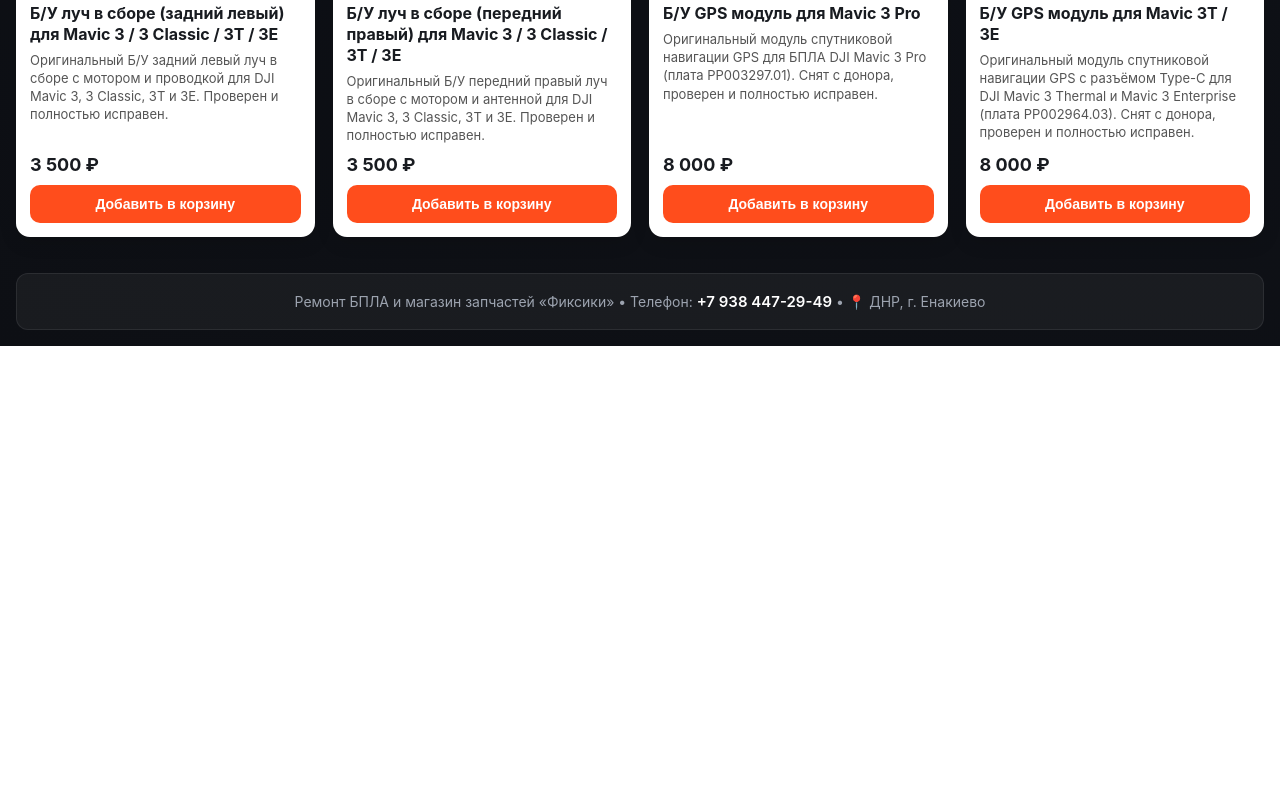
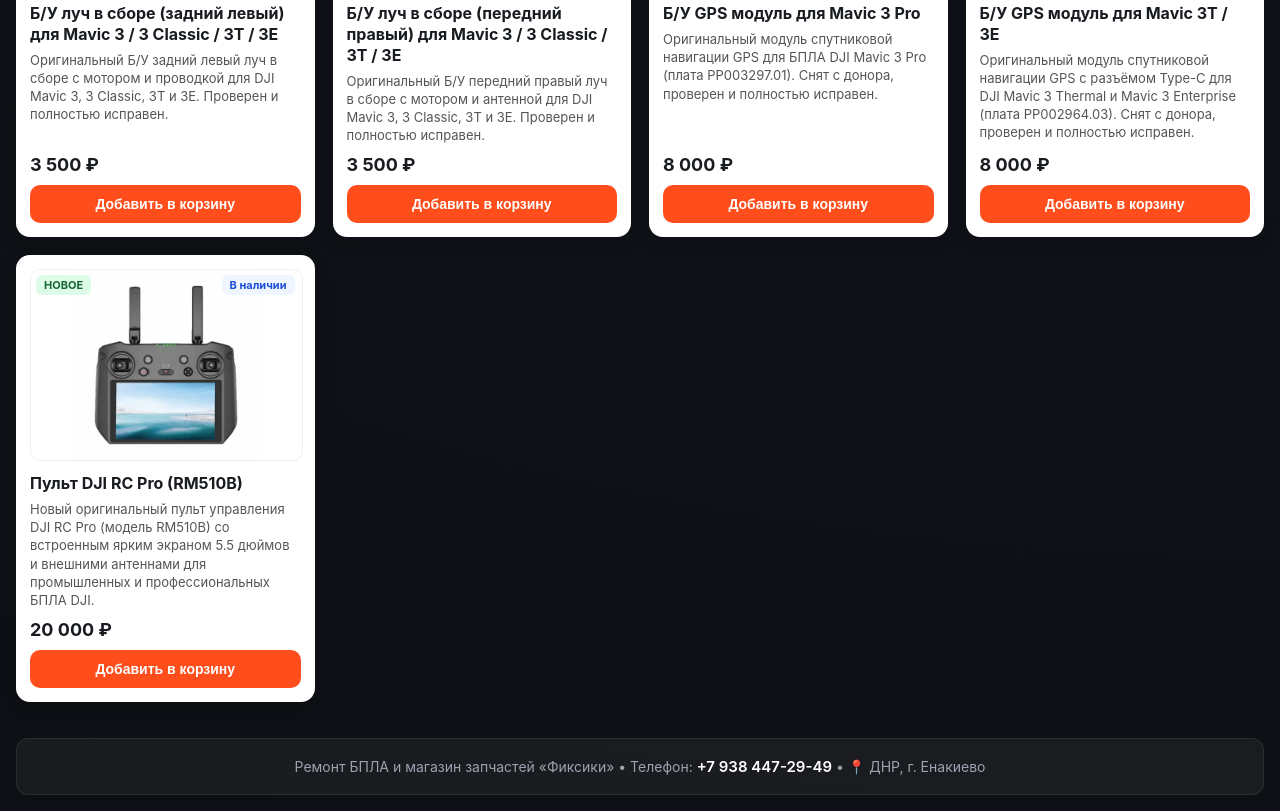
Before and after one commit to HUSK1123/fixiki-shop, a plain HTML site: page index.html in a window 1280 px wide. Shown: the part 2639-3450 px from the top of the page. Before the commit the page ends 2985 px from the top, so only its background shows below. Drawn offline with Linux system fonts and the light colour scheme.

Commit message:
Update index.html

```diff
--- a/index.html
+++ b/index.html
@@ -169,7 +169,9 @@ const products=new Array(
 {id:21,inStock:true,condition:"used",name:"Б/У луч в сборе (задний левый) для Mavic 3 / 3 Classic / 3T / 3E",desc:"Оригинальный Б/У задний левый луч в сборе с мотором и проводкой для DJI Mavic 3, 3 Classic, 3T и 3E. Проверен и полностью исправен.",price:3500,img:"20b66a13-becf-4881-a9cb-e581e20a43ae.jpg"},
 {id:22,inStock:true,condition:"used",name:"Б/У луч в сборе (передний правый) для Mavic 3 / 3 Classic / 3T / 3E",desc:"Оригинальный Б/У передний правый луч в сборе с мотором и антенной для DJI Mavic 3, 3 Classic, 3T и 3E. Проверен и полностью исправен.",price:3500,img:"b0cbce1a-b59e-484b-9b28-07560c21498e.jpg"},
 {id:23,inStock:true,condition:"used",name:"Б/У GPS модуль для Mavic 3 Pro",desc:"Оригинальный модуль спутниковой навигации GPS для БПЛА DJI Mavic 3 Pro (плата PP003297.01). Снят с донора, проверен и полностью исправен.",price:8000,img:"470236ef-b47c-4b01-9411-faa47ad088dd.jpg"},
-{id:24,inStock:true,condition:"used",name:"Б/У GPS модуль для Mavic 3T / 3E",desc:"Оригинальный модуль спутниковой навигации GPS с разъёмом Type-C для DJI Mavic 3 Thermal и Mavic 3 Enterprise (плата PP002964.03). Снят с донора, проверен и полностью исправен.",price:8000,img:"d0d15c83-6174-4724-9558-4aa37e23331a.jpg"}
+{id:24,inStock:true,condition:"used",name:"Б/У GPS модуль для Mavic 3T / 3E",desc:"Оригинальный модуль спутниковой навигации GPS с разъёмом Type-C для DJI Mavic 3 Thermal и Mavic 3 Enterprise (плата PP002964.03). Снят с донора, проверен и полностью исправен.",price:8000,img:"d0d15c83-6174-4724-9558-4aa37e23331a.jpg"},
+{id:25,inStock:true,condition:"new",name:"Пульт DJI RC Pro (RM510B)",desc:"Новый оригинальный пульт управления DJI RC Pro (модель RM510B) со встроенным ярким экраном 5.5 дюймов и внешними антеннами для промышленных и профессиональных БПЛА DJI.",price:20000,img:"d2592ccc-a6e7-43be-b149-0d0ff6f33f27.jpg"}
+
 );
 const savedStock=JSON.parse(localStorage.getItem('fixiki_stock')||'{}');
 products.forEach(p=>{if(savedStock[p.id]!==undefined)p.inStock=savedStock[p.id]});
```
